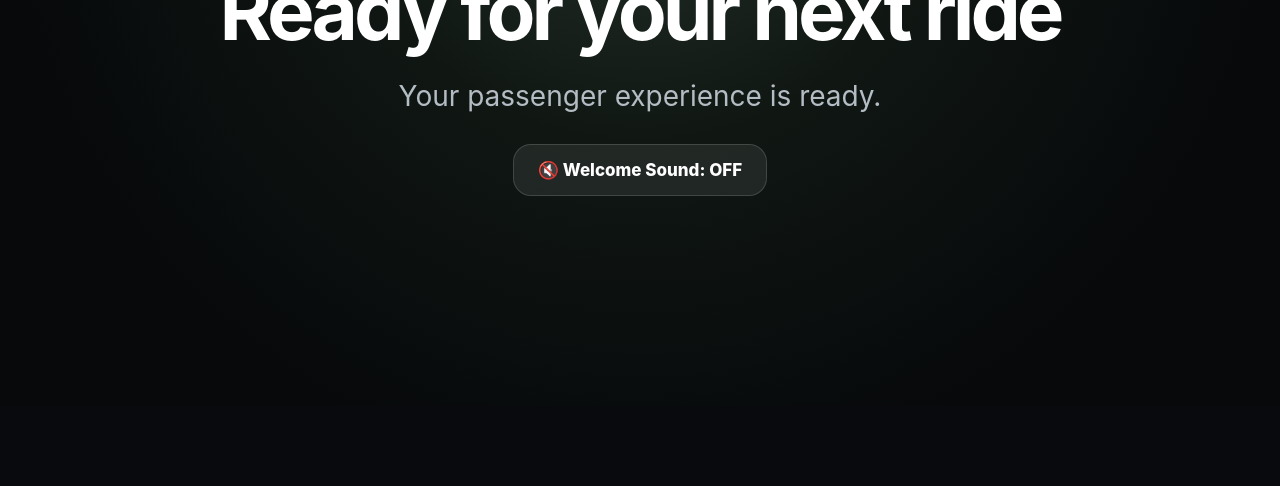
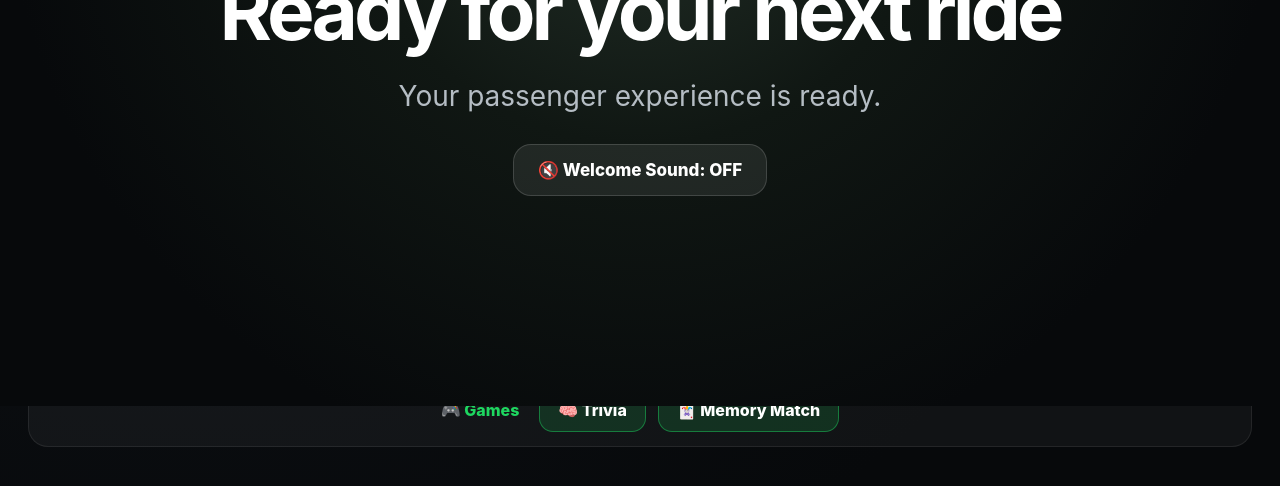
Before and after one commit to evega380-cyber/Tesla-Pax-Control, a website: page public/index.html in a window 1280 px wide. Shown: the part 394-880 px from the top of the page. Before the commit the page ends 800 px from the top, so only its background shows below. Drawn offline with nearby package versions, Linux system fonts and the light colour scheme; no server answers.

Commit message:
Move passenger game launch buttons to bottom below climate controls

```diff
--- a/public/index.html
+++ b/public/index.html
@@ -738,6 +738,8 @@ button:active{
 
 
 /* Passenger trivia: self-contained, no API calls */
+.gamesFooter{display:flex;justify-content:center;align-items:center;gap:12px;flex-wrap:wrap;margin-top:18px;padding:14px 18px;border:1px solid rgba(255,255,255,.08);border-radius:20px;background:rgba(255,255,255,.045)}
+.gamesFooterLabel{font-weight:800;color:#1ed760;margin-right:8px}
 .triviaLaunch{border:1px solid rgba(30,215,96,.45);border-radius:14px;padding:11px 18px;background:rgba(30,215,96,.15);color:#fff;font-weight:800}
 .triviaOverlay{position:fixed;inset:0;z-index:900;background:rgba(4,7,9,.96);display:none;align-items:center;justify-content:center;padding:22px;overflow:auto}
 .triviaOverlay.open{display:flex}
@@ -889,8 +891,6 @@ button:active{
     <span class="dot"></span>
     Connected to Tesla
   </div>
-  <button class="triviaLaunch" onclick="openTrivia()">🧠 Trivia</button>
-  <button class="triviaLaunch" onclick="openMemory()">🃏 Memory Match</button>
 
 </header>
 
@@ -1244,6 +1244,12 @@ button:active{
 
   </div>
 
+</section>
+
+<!-- GAMES AT BOTTOM -->
+<section class="gamesFooter" aria-label="Passenger games"><span class="gamesFooterLabel">🎮 Games</span>
+  <button class="triviaLaunch" onclick="openTrivia()">🧠 Trivia</button>
+  <button class="triviaLaunch" onclick="openMemory()">🃏 Memory Match</button>
 </section>
 
 <div id="message" class="message"></div>
```
